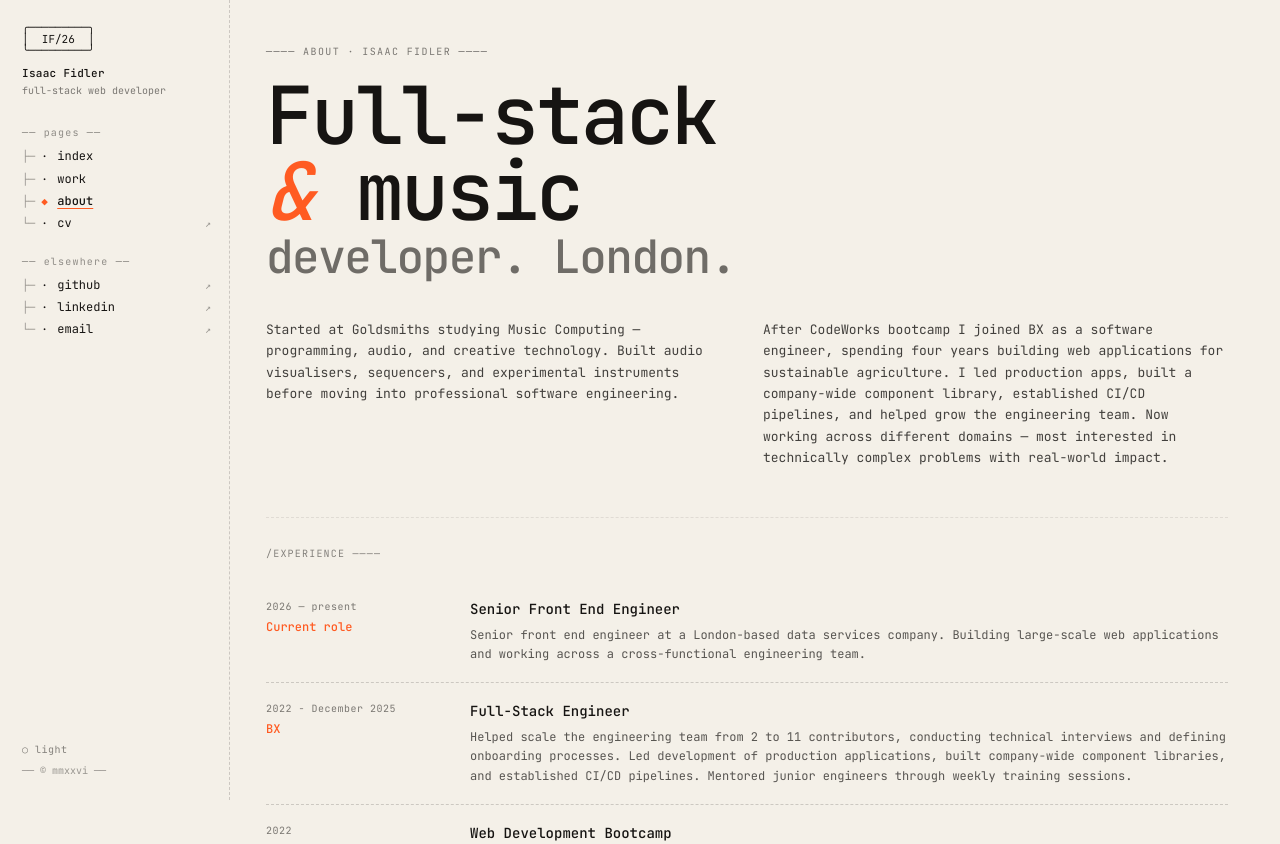
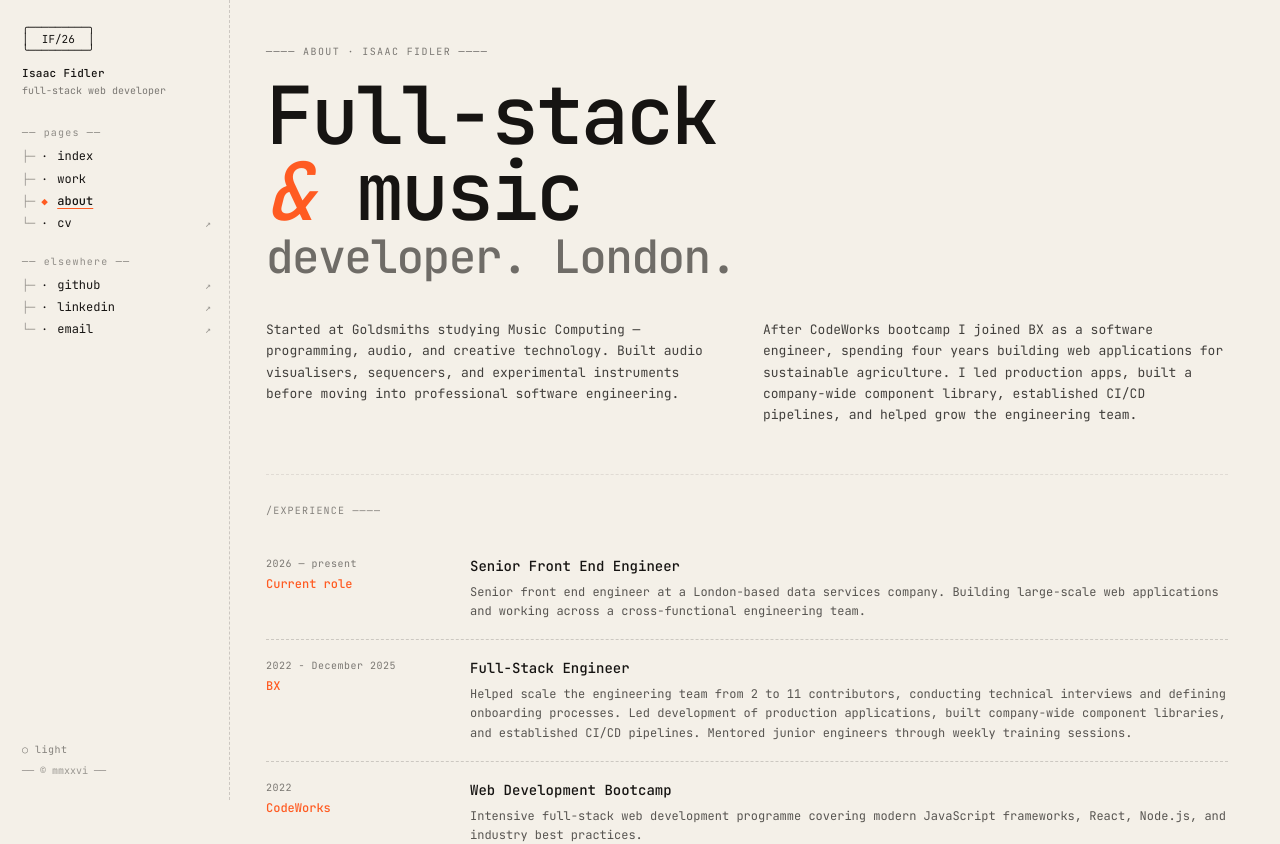
Before and after one commit to IsaacFidler/portfolio, a Next.js app: page /about in a window 1280 px wide. Shown: the top 844 px of the page. Built offline with nearby package versions, Linux system fonts and the light colour scheme.

Commit message:
copy: remove stale 'now working across different domains' line from bio

```diff
--- a/src/app/about/page.tsx
+++ b/src/app/about/page.tsx
@@ -46,9 +46,7 @@ export default function AboutPage() {
           After CodeWorks bootcamp I joined BX as a software engineer, spending
           four years building web applications for sustainable agriculture. I
           led production apps, built a company-wide component library,
-          established CI/CD pipelines, and helped grow the engineering team. Now
-          working across different domains — most interested in technically
-          complex problems with real-world impact.
+          established CI/CD pipelines, and helped grow the engineering team.
         </p>
       </div>
 
```
